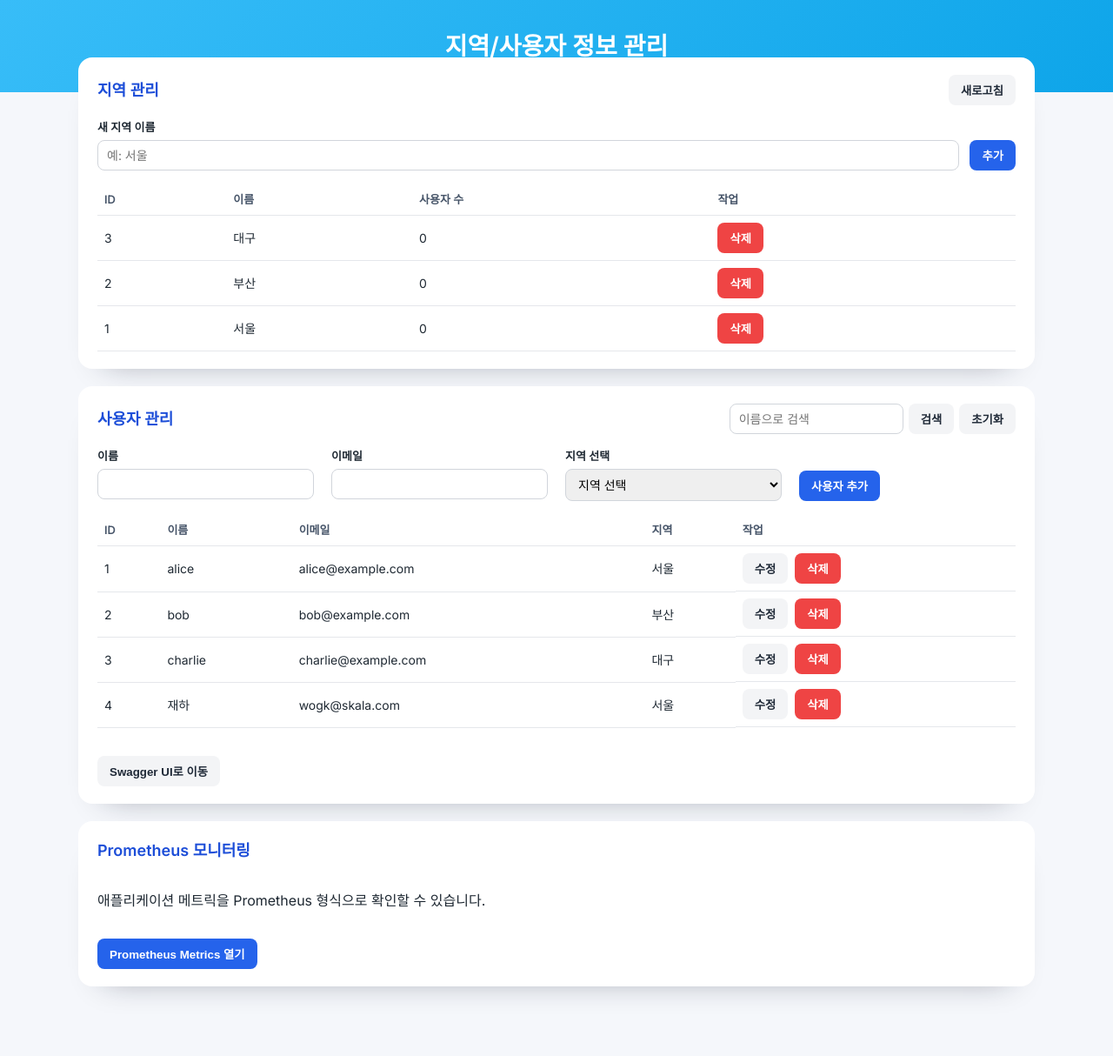
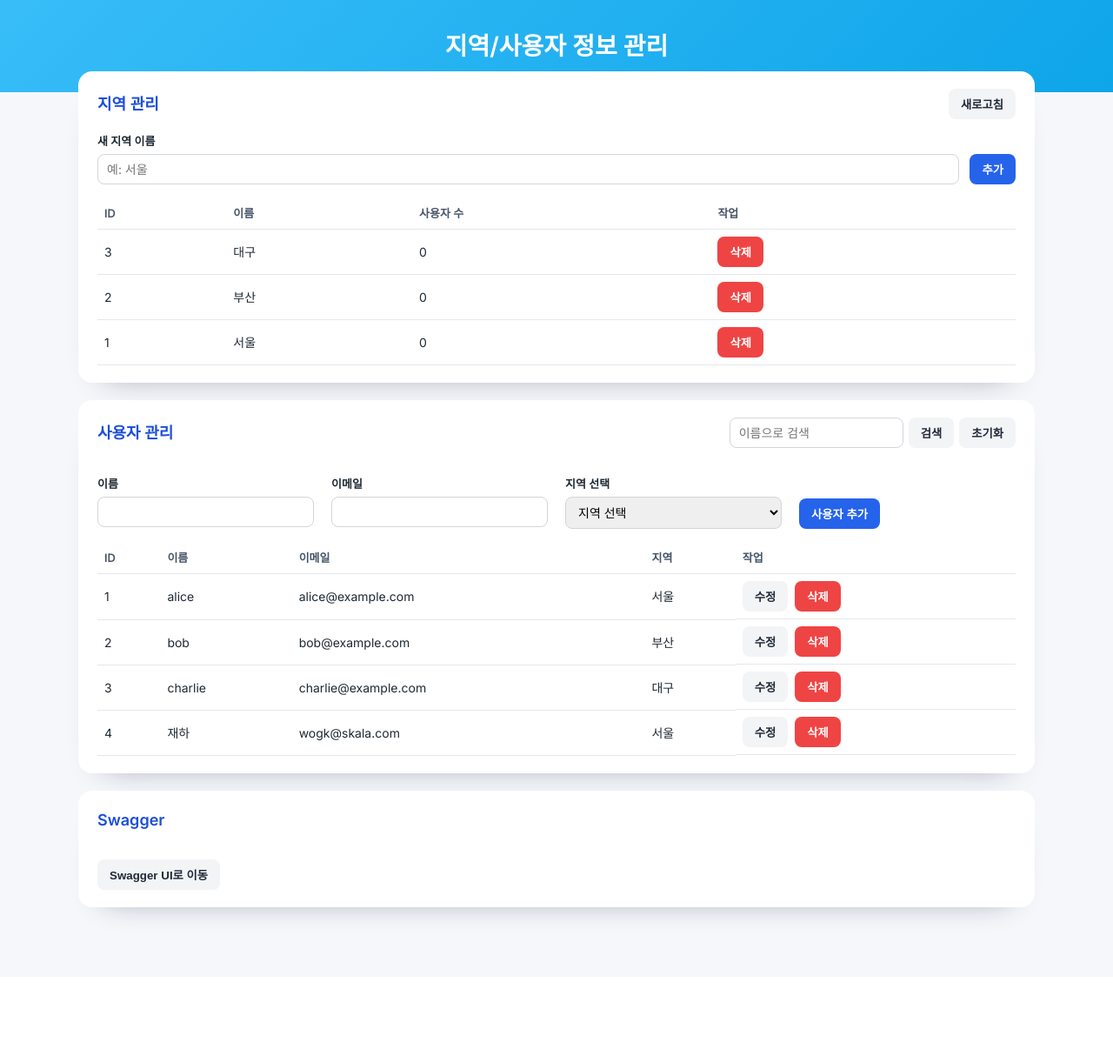
Before and after one commit to JHa9980/spring_jenkins, a Spring Boot app: page / in a window 1280 px wide. Shown: the whole page at 87% size. After the commit the page ends 1066 px from the top, so only its background shows below. Run offline with Spring Boot 4, Linux system fonts and the light colour scheme; data comes from the database, SQL or seed files in the repository.

Commit message:
index.html 수정2

```diff
--- a/src/main/resources/static/index.html
+++ b/src/main/resources/static/index.html
@@ -43,6 +43,7 @@
       display: grid;
       grid-template-columns: repeat(auto-fit, minmax(320px, 1fr));
       gap: 20px;
+      margin-top: 16px;
     }
     .panel {
       background: #fff;
@@ -294,16 +295,13 @@
           </div>
         </div>
 
-        <div class="actions" style="margin-top: 16px;">
-          <button type="button" class="secondary" @click="openSwagger">Swagger UI로 이동</button>
-        </div>
+
       </article>
 
       <article class="panel" style="grid-column: 1 / -1;">
-        <h2>Prometheus 모니터링</h2>
-        <p>애플리케이션 메트릭을 Prometheus 형식으로 확인할 수 있습니다.</p>
-        <div class="actions">
-          <button type="button" @click="openPrometheus">Prometheus Metrics 열기</button>
+        <h2>Swagger</h2>
+        <div class="actions" style="margin-top: 16px;">
+          <button type="button" class="secondary" @click="openSwagger">Swagger UI로 이동</button>
         </div>
       </article>
     </div>
@@ -505,10 +503,7 @@
           }
         },
         openSwagger() {
-          window.open('https://sk081-ingress.skala25a.project.skala-ai.com/swagger/swagger-ui/', '_blank', 'noopener');
-        },
-        openPrometheus() {
-          window.open('https://sk081-ingress.skala25a.project.skala-ai.com/actuator/prometheus', '_blank', 'noopener');
+          window.open('https://sk081-ingress.skala25a.project.skala-ai.com/swagger/swagger-ui/index.html', '_blank', 'noopener');
         },
         async mountedLoad() {
           try {
```
